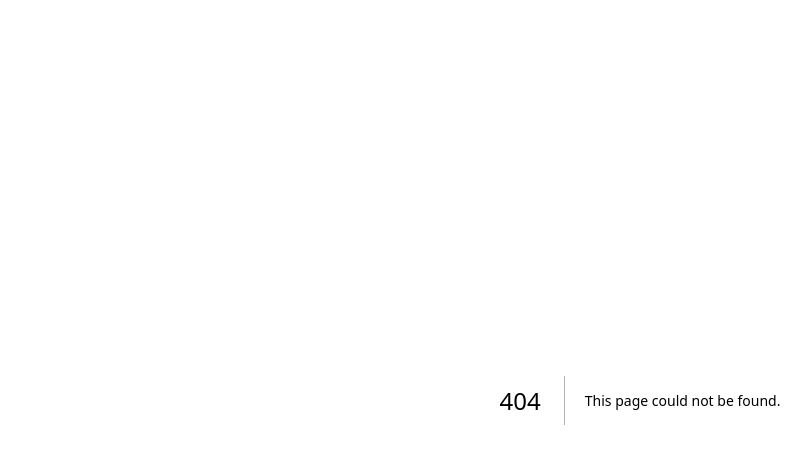
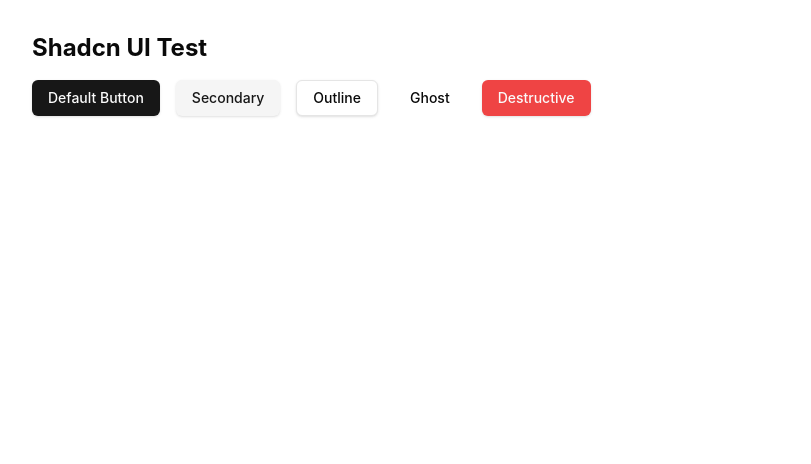
Before and after one commit to parazeeknova/chorus, a Next.js app in the folder apps/web/: page /test-ui in a window 1280 px wide. Before the commit this address had no page. Shown: the top 464 px of the page, without its empty margins (0-811 px from the left). Built offline with nearby package versions, Linux system fonts and the light colour scheme.

Commit message:
feat[WEB]: Add background canvas demo and test UI pages

```diff
--- /dev/null
+++ b/apps/web/src/app/background/page.tsx
@@ -0,0 +1,12 @@
+import { BackgroundCanvas } from "@/features/canvas/components/background-canvas";
+
+export default function BackgroundPage() {
+  return (
+    <main className="relative h-screen overflow-hidden bg-[#020817] text-white">
+      <div className="pointer-events-none absolute inset-0 bg-[radial-gradient(circle_at_top,rgba(103,232,249,0.16),transparent_34%),radial-gradient(circle_at_bottom_left,rgba(37,99,235,0.18),transparent_38%),linear-gradient(180deg,#030712_0%,#020817_100%)]" />
+      <div className="relative z-10 h-full w-full">
+        <BackgroundCanvas />
+      </div>
+    </main>
+  );
+}
--- /dev/null
+++ b/apps/web/src/app/test-ui/page.tsx
@@ -0,0 +1,16 @@
+import { Button } from "@/components/ui/button";
+
+export default function TestPage() {
+  return (
+    <div className="space-y-4 p-8">
+      <h1 className="font-bold text-2xl">Shadcn UI Test</h1>
+      <div className="flex gap-4">
+        <Button>Default Button</Button>
+        <Button variant="secondary">Secondary</Button>
+        <Button variant="outline">Outline</Button>
+        <Button variant="ghost">Ghost</Button>
+        <Button variant="destructive">Destructive</Button>
+      </div>
+    </div>
+  );
+}
```
